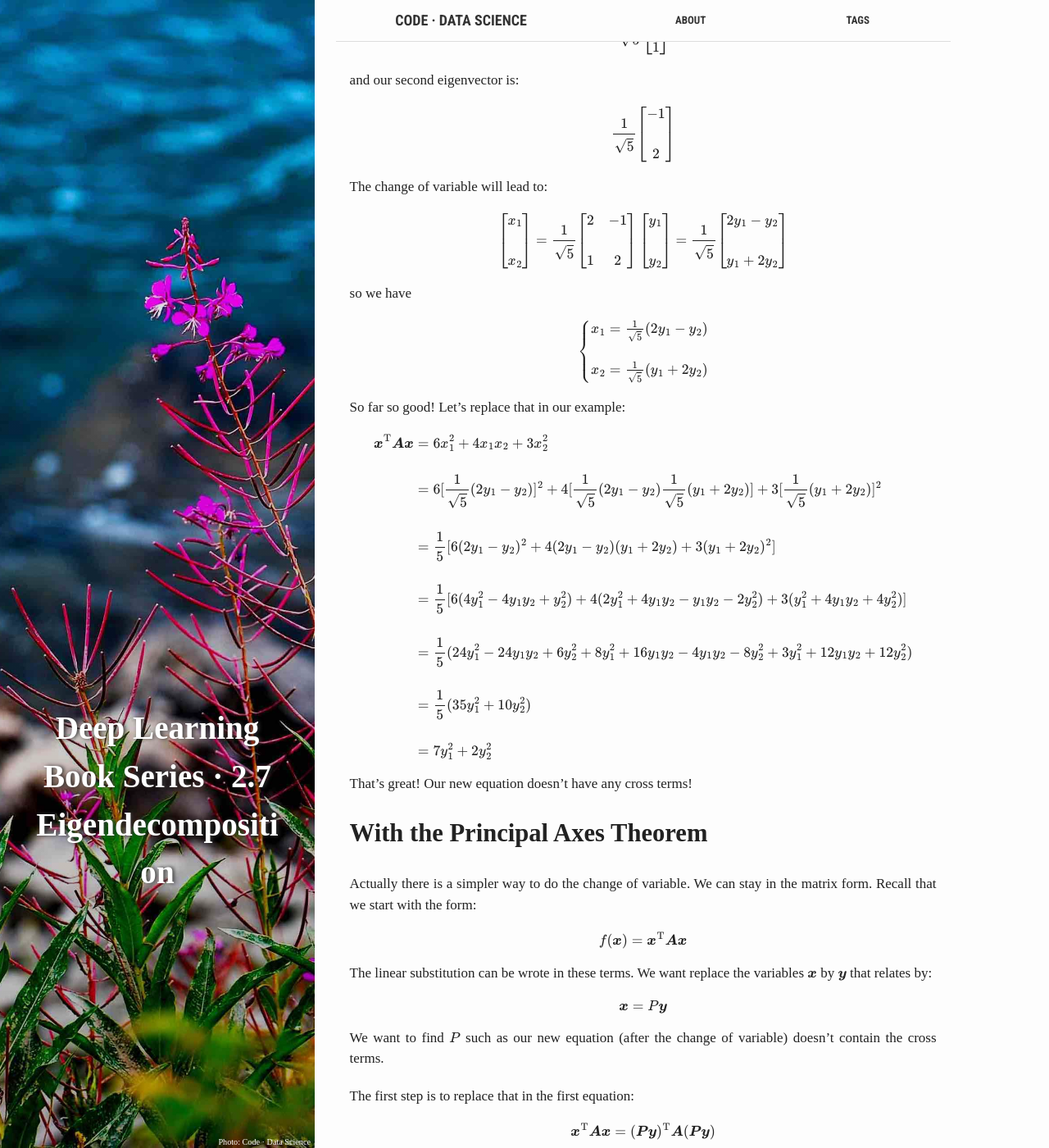
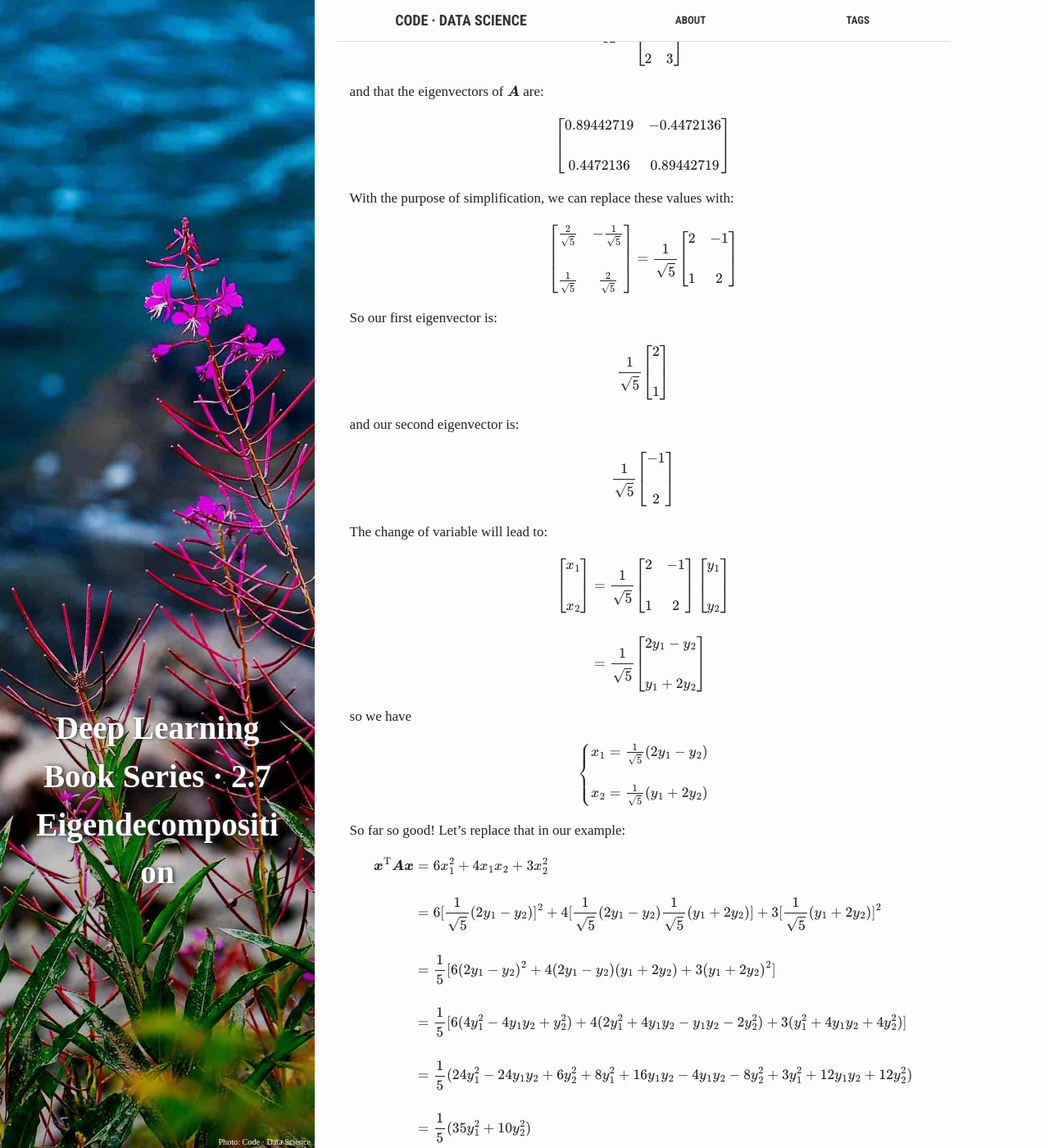
Before and after one commit to hadrienj/hadrienj.github.io, a Jekyll site: the page built from _posts/2018-03-26-Deep-Learning-Book-Series-2.7-Eigendecomposition.md, in a window 1280 px wide and 1400 px high, scrolled down 17861 px. Shown: the whole window at 82% size. Built offline with Jekyll 4.4.1, drawn with Linux system fonts in a browser that asks for light colours; formulas are drawn with MathJax 3; comment, search, counter and statistics services are not loaded; some of the changed text lies outside the part shown.

Commit message:
fixes screen size latex equations

```diff
--- a/_posts/2018-03-26-Deep-Learning-Book-Series-2.7-Eigendecomposition.md
+++ b/_posts/2018-03-26-Deep-Learning-Book-Series-2.7-Eigendecomposition.md
@@ -440,8 +440,11 @@
 $$
 </div>
 
-<div>
-$$
+So we have:
+
+<div>
+$$
+\begin{align*}
 \begin{bmatrix}
     5 & 1\\\\
     3 & 3
@@ -449,15 +452,18 @@
 \begin{bmatrix}
     3\\\\
     -9
-\end{bmatrix} =
+\end{bmatrix}
+&=
 \begin{bmatrix}
     6\\\\
     18
-\end{bmatrix} = 2 \times
+\end{bmatrix}\\\\
+&= 2 \times
 \begin{bmatrix}
     3\\\\
     -9
 \end{bmatrix}
+\end{align*}
 $$
 </div>
 
@@ -583,8 +589,8 @@
 \begin{bmatrix}
     1 & 1\\\\
     1 & -3
-\end{bmatrix}
-\begin{bmatrix}
+\end{bmatrix}\\\\
+&\begin{bmatrix}
     6 & 0\\\\
     0 & 2
 \end{bmatrix}
@@ -627,11 +633,6 @@
 \begin{bmatrix}
     0.75 & 0.25\\\\
     0.25 & -0.25
-\end{bmatrix}\\\\
-&=
-\begin{bmatrix}
-    6\times0.75 + (2\times0.25) & 6\times0.25 + (2\times-0.25)\\\\
-    6\times0.75 + (-6\times0.25) & 6\times0.25 + (-6\times-0.25)
 \end{bmatrix}\\\\
 &=
 \begin{bmatrix}
@@ -853,7 +855,9 @@
 
 <div>
 $$
-f(\bs{x})= \begin{bmatrix}
+\begin{align*}
+f(\bs{x})
+&= \begin{bmatrix}
     x_1 & x_2
 \end{bmatrix}\begin{bmatrix}
     a & b\\\\
@@ -861,7 +865,9 @@
 \end{bmatrix}\begin{bmatrix}
     x_1\\\\
     x_2
-\end{bmatrix} = \bs{x^\text{T}Ax}
+\end{bmatrix}\\\\
+&= \bs{x^\text{T}Ax}
+\end{align*}
 $$
 </div>
 
@@ -921,7 +927,10 @@
 
 <div>
 $$
-2x_1^2 + (4+2)x_1x_2 + 5x_2^2\\\\=2x_1^2 + 6x_1x_2 + 5x_2^2
+\begin{align*}
+&2x_1^2 + (4+2)x_1x_2 + 5x_2^2\\\\
+&=2x_1^2 + 6x_1x_2 + 5x_2^2
+\end{align*}
 $$
 </div>
 
@@ -940,7 +949,10 @@
 
 <div>
 $$
-2x_1^2 + (-3+9)x_1x_2 + 5x_2^2\\\\=2x_1^2 + 6x_1x_2 + 5x_2^2
+\begin{align*}
+&2x_1^2 + (-3+9)x_1x_2 + 5x_2^2\\\\
+&=2x_1^2 + 6x_1x_2 + 5x_2^2
+\end{align*}
 $$
 </div>
 
@@ -998,7 +1010,13 @@
 $$
 </div>
 
-Our quadratic equation is thus $6 x_1^2 + 4 x_1x_2 + 3 x_2^2$.
+Our quadratic equation is thus:
+
+<div>
+$$
+6 x_1^2 + 4 x_1x_2 + 3 x_2^2
+$$
+</div>
 
 ### Note
 
@@ -1109,10 +1127,12 @@
 
 <div>
 $$
+\begin{align*}
 \begin{bmatrix}
     x_1\\\\
     x_2
-\end{bmatrix} =
+\end{bmatrix}
+&=
 \frac{1}{\sqrt{5}}
 \begin{bmatrix}
     2 & -1\\\\
@@ -1121,12 +1141,14 @@
 \begin{bmatrix}
     y_1\\\\
     y_2
-\end{bmatrix} =
+\end{bmatrix}\\\\
+&=
 \frac{1}{\sqrt{5}}
 \begin{bmatrix}
     2y_1 - y_2\\\\
     y_1 + 2y_2
 \end{bmatrix}
+\end{align*}
 $$
 </div>
 
@@ -1147,10 +1169,8 @@
 $$
 \begin{align*}
 \bs{x^\text{T}Ax}
-&=
-6 x_1^2 + 4 x_1x_2 + 3 x_2^2\\\\
-&=
-6 [\frac{1}{\sqrt{5}}(2y_1 - y_2)]^2 + 4 [\frac{1}{\sqrt{5}}(2y_1 - y_2)\frac{1}{\sqrt{5}}(y_1 + 2y_2)] + 3 [\frac{1}{\sqrt{5}}(y_1 + 2y_2)]^2\\\\
+&=6 x_1^2 + 4 x_1x_2 + 3 x_2^2\\\\
+&=6 [\frac{1}{\sqrt{5}}(2y_1 - y_2)]^2 + 4 [\frac{1}{\sqrt{5}}(2y_1 - y_2)\frac{1}{\sqrt{5}}(y_1 + 2y_2)] + 3 [\frac{1}{\sqrt{5}}(y_1 + 2y_2)]^2\\\\
 &=
 \frac{1}{5}[6 (2y_1 - y_2)^2 + 4 (2y_1 - y_2)(y_1 + 2y_2) + 3 (y_1 + 2y_2)^2]\\\\
 &=
--- a/assets/_sass/_media-queries.scss
+++ b/assets/_sass/_media-queries.scss
@@ -5,7 +5,7 @@
 
 @media screen and (max-width: $md-break-point) {
   .MathJax {
-    font-size: 70% !important;
+    font-size: 60% !important;
   }
   .pquote {
     width: 80%;
```
Also changed, not shown: other parts of _posts/2018-03-26-Deep-Learning-Book-Series-2.7-Eigendecomposition.md (+3 -2 lines), _posts/2018-03-26-Deep-Learning-Book-Series-2.8-Singular-Value-Decomposition.md (+17 -8 lines).
